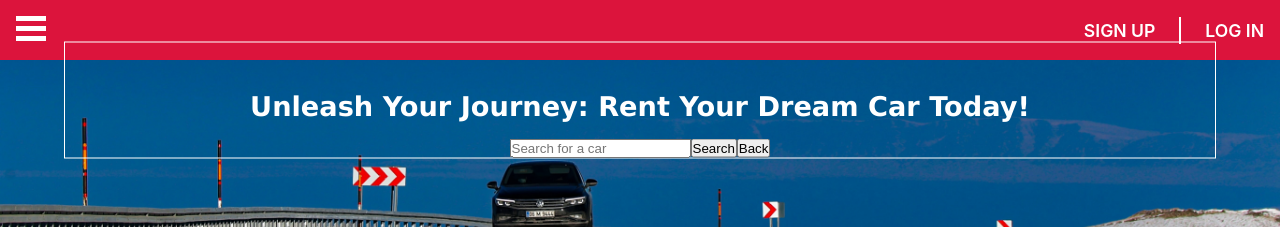
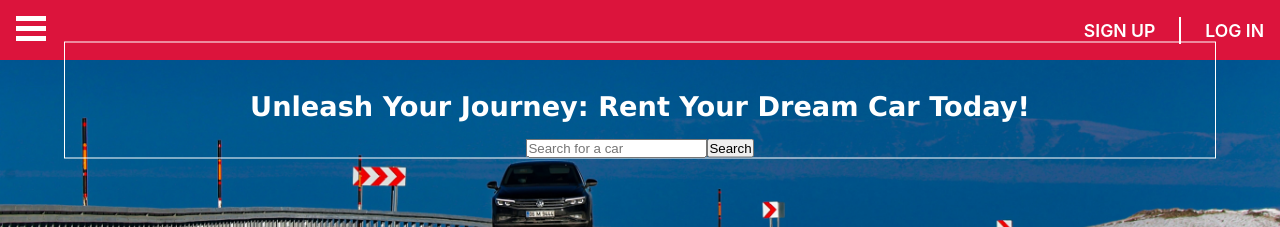
Before and after one commit to Rhaegar121/Car-Rental-front-end, a React (Create React App) app: page / in a window 1280 px wide. Shown: the top 227 px of the page. Built offline with nearby package versions, Linux system fonts and the light colour scheme; no server answers.

Commit message:
add back btn to search box in main page

```diff
--- a/src/components/Card.js
+++ b/src/components/Card.js
@@ -80,8 +80,9 @@ const CarCard = () => {
             : <h2 className="heading">Unleash Your Journey: Rent Your Dream Car Today!</h2>}
           <form className="search-form" onSubmit={handleSubmit}>
             <input type="text" placeholder="Search for a car" className="search" value={keyword} onChange={handleChange} required />
-            <button type="submit" className="search-btn">Search</button>
-            <button type="button" onClick={handleBack}>Back</button>
+            {!searchCar.length
+              ? <button type="submit" className="search-btn">Search</button>
+              : <button type="button" onClick={handleBack}>Back</button>}
           </form>
         </div>
       </div>
```
